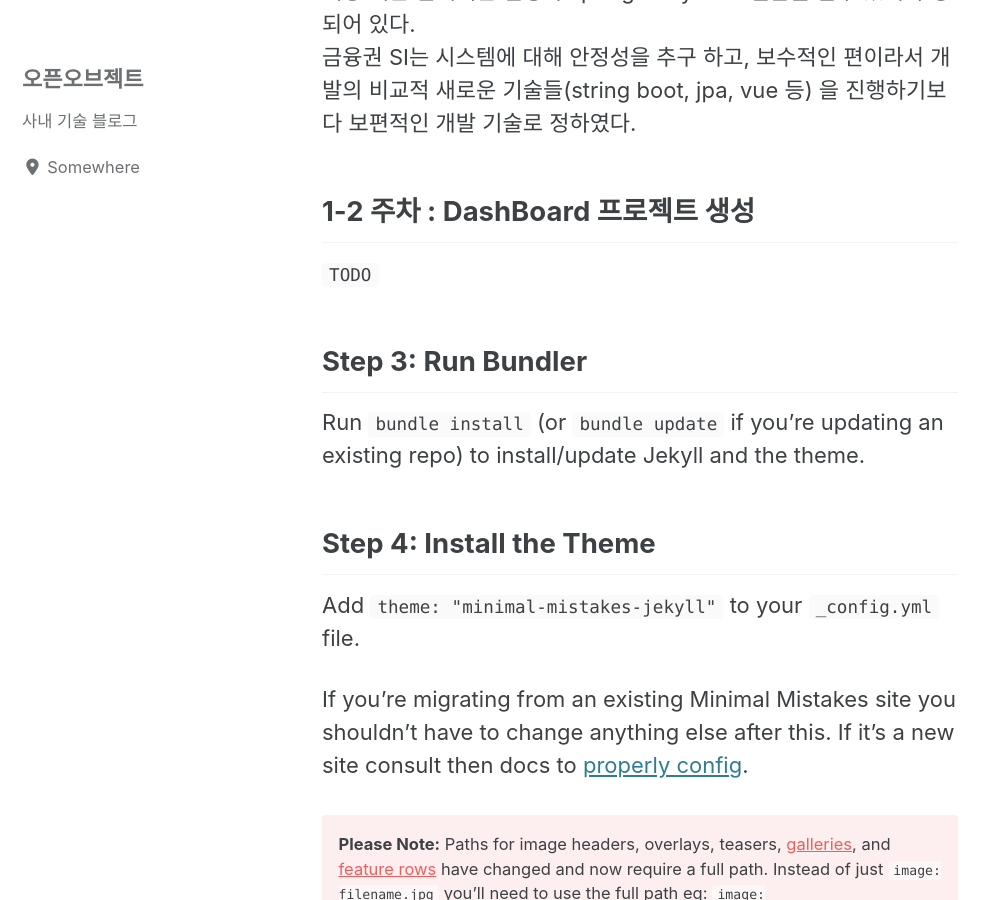
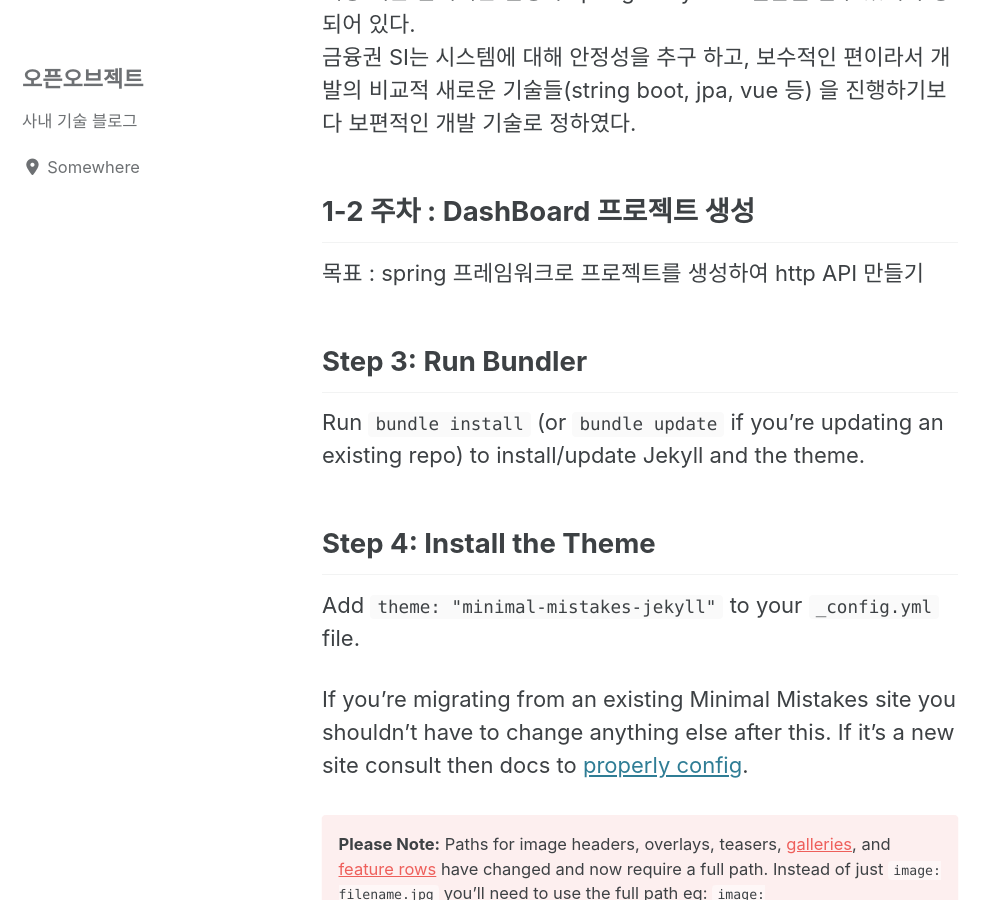
Before and after one commit to openobjectnet/openobjectnet.github.io, a Jekyll site: the page built from _posts/2020-05-19-mento-review.md, in a window 1280 px wide and 900 px high, scrolled down 1215 px. Shown: the whole window, without its empty margins (0-998 px from the left). Built offline with Jekyll 4.4.1, drawn with Linux system fonts in a browser that asks for light colours; cached includes are drawn as plain includes; nearby versions of some CDN libraries.

Commit message:
[SeHoon]  멘토링 포스트 1-2주차 추가

```diff
--- a/_posts/2020-05-19-mento-review.md
+++ b/_posts/2020-05-19-mento-review.md
@@ -37,7 +37,8 @@ toc_label: "시기별"
 
 ## 1-2 주차 : DashBoard 프로젝트 생성
 
-`TODO`
+목표 : spring 프레임워크로 프로젝트를 생성하여 http API 만들기
+
 
 
 
```
